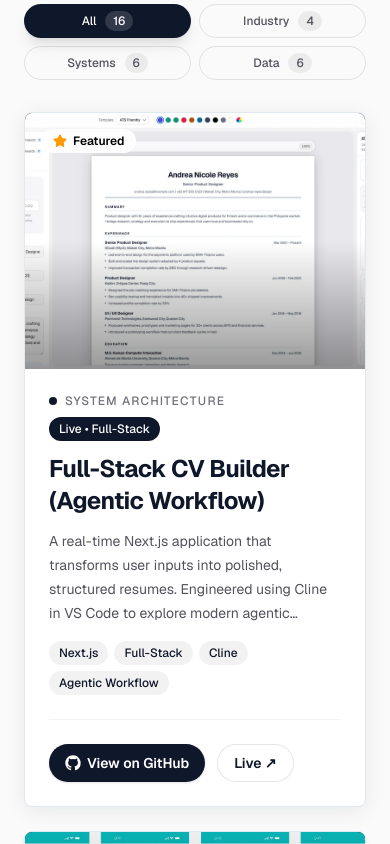
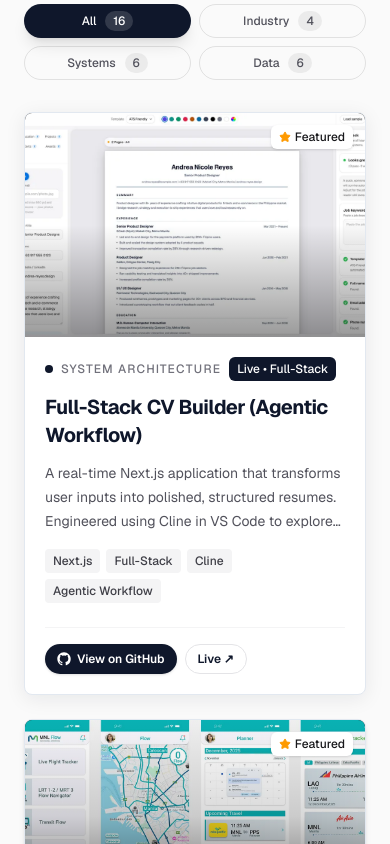
Before and after one commit to jacobconradquendangan-portfolio/portfolio-website-v2, a Next.js app: page / in a window 390 px wide. Shown: the part 4180-5024 px from the top of the page. Built offline with nearby package versions, Linux system fonts and the light colour scheme.

Commit message:
Refactor Projects component layout

```diff
--- a/src/components/Projects.tsx
+++ b/src/components/Projects.tsx
@@ -111,39 +111,39 @@
       {hero && (
         <motion.div layout className="mt-8 overflow-hidden rounded-lg border border-slate-200 bg-white shadow-[0_4px_20px_rgba(15,23,42,0.08)] dark:border-white/[.09] dark:bg-slate-900">
           <div className="grid md:grid-cols-[1.15fr_1fr]">
-            <div className="relative h-64 overflow-hidden bg-black md:h-auto md:min-h-[320px]">
+            <div className="relative h-56 overflow-hidden bg-black sm:h-64 md:h-auto md:min-h-[320px]">
               {hero.image ? (
                 <Image src={hero.image} alt={hero.title} fill className="object-cover" sizes="(max-width: 768px) 100vw, 50vw" priority />
               ) : (
                 <div className={`absolute inset-0 bg-gradient-to-br ${hero.gradient}`} />
               )}
               <div className="absolute inset-0 bg-gradient-to-t from-black/40 via-transparent to-transparent md:hidden" />
-              <span className="absolute left-4 top-4 inline-flex items-center gap-1.5 rounded-full bg-white/90 px-3 py-1 text-xs font-semibold text-black backdrop-blur">
-                <Star className="h-3.5 w-3.5 fill-amber-500 text-amber-500" /> Featured
+              <span className="absolute right-3 top-3 inline-flex items-center gap-1 rounded-md bg-white px-2 py-1 text-xs font-medium text-zinc-900 shadow-sm sm:right-4 sm:top-4 sm:gap-1.5 sm:rounded-full sm:px-3">
+                <Star className="h-3 w-3 fill-amber-500 text-amber-500" /> Featured
               </span>
             </div>
-            <div className="flex flex-col p-6 sm:p-8">
+            <div className="flex flex-col p-5 sm:p-6">
               <div className="flex flex-wrap items-center gap-2">
                 <span className={`inline-flex h-2 w-2 rounded-full ${highlightStyle[hero.category] ?? "bg-violet-500"}`} />
                 <span className="text-xs font-medium uppercase tracking-widest text-zinc-500">{hero.category}</span>
-                <span className={`rounded-full px-2.5 py-1 text-xs font-medium text-white ${highlightStyle[hero.category] ?? "bg-violet-600"}`}>{hero.highlight}</span>
+                <span className={`rounded-md px-2 py-1 text-xs font-medium text-white sm:rounded-full sm:px-2.5 ${highlightStyle[hero.category] ?? "bg-violet-600"}`}>{hero.highlight}</span>
               </div>
-              <h3 className="mt-3 text-2xl font-bold tracking-tight">{hero.title}</h3>
-              <p className="mt-3 line-clamp-4 text-sm leading-6 text-zinc-600 dark:text-zinc-400">{hero.description}</p>
+              <h3 className="mt-3 text-xl font-bold tracking-tight sm:text-2xl">{hero.title}</h3>
+              <p className="mt-3 line-clamp-3 text-sm leading-6 text-zinc-600 dark:text-zinc-400 sm:line-clamp-4">{hero.description}</p>
               <div className="mt-4 flex flex-wrap gap-1.5">
                 {hero.tags.map((t) => (
-                  <span key={t} className="rounded-full bg-black/[.05] px-2.5 py-1 text-xs font-medium dark:bg-white/[.07]">{t}</span>
+                  <span key={t} className="rounded bg-zinc-100 px-2 py-1 text-xs font-medium text-zinc-700 dark:bg-zinc-800 dark:text-zinc-300">{t}</span>
                 ))}
               </div>
-              <div className="mt-6 flex flex-wrap gap-3 border-t border-zinc-100 pt-6 dark:border-zinc-800">
-                <a href={hero.github} target="_blank" rel="noopener noreferrer" className="inline-flex items-center justify-center gap-1.5 rounded-full bg-slate-900 px-4 py-2 text-sm font-semibold text-white shadow-sm transition hover:bg-black">
-                  <GithubIcon className="h-4 w-4" /> View on GitHub
+              <div className="mt-6 flex flex-wrap gap-2 border-t border-zinc-100 pt-4 dark:border-zinc-800 sm:gap-3 sm:pt-6">
+                <a href={hero.github} target="_blank" rel="noopener noreferrer" className="inline-flex items-center justify-center gap-1.5 rounded-full bg-slate-900 px-3 py-1.5 text-xs font-semibold text-white shadow-sm transition hover:bg-black sm:px-4 sm:py-2 sm:text-sm">
+                  <GithubIcon className="h-3.5 w-3.5 sm:h-4 sm:w-4" /> View on GitHub
                 </a>
                 {hero.live && (
-                  <a href={hero.live} target="_blank" rel="noopener noreferrer" className="inline-flex items-center justify-center gap-1.5 rounded-full border border-black/10 bg-white px-4 py-2 text-sm font-semibold hover:border-violet-300 hover:text-violet-600 dark:border-white/15">Live ↗</a>
+                  <a href={hero.live} target="_blank" rel="noopener noreferrer" className="inline-flex items-center justify-center gap-1.5 rounded-full border border-zinc-200 bg-white px-3 py-1.5 text-xs font-semibold hover:border-violet-300 hover:text-violet-600 dark:border-zinc-800 sm:px-4 sm:py-2 sm:text-sm">Live ↗</a>
                 )}
                 {hero.video && (
-                  <button onClick={() => setVideoSrc(hero.video!)} className="inline-flex items-center justify-center gap-1.5 rounded-full border border-black/10 bg-white px-4 py-2 text-sm font-semibold hover:border-violet-300 hover:text-violet-600 dark:border-white/15">Video ▶</button>
+                  <button onClick={() => setVideoSrc(hero.video!)} className="inline-flex items-center justify-center gap-1.5 rounded-full border border-zinc-200 bg-white px-3 py-1.5 text-xs font-semibold hover:border-violet-300 hover:text-violet-600 dark:border-zinc-800 sm:px-4 sm:py-2 sm:text-sm">Video ▶</button>
                 )}
               </div>
             </div>
@@ -173,7 +173,7 @@
                   <div className="bg-grid absolute inset-0 opacity-40" />
                 )}
                 {p.featured && (
-                  <span className="absolute top-5 right-5 inline-flex items-center gap-1 rounded-full bg-white/90 px-2.5 py-1 text-[11px] font-semibold text-black">
+                  <span className="absolute right-3 top-3 inline-flex items-center gap-1 rounded-md bg-white px-2 py-1 text-xs font-medium text-zinc-900 shadow-sm sm:right-5 sm:top-5 sm:gap-1.5 sm:rounded-full sm:px-2.5 sm:py-1 sm:text-[11px] sm:font-semibold">
                     <Star className="h-3 w-3 fill-amber-500 text-amber-500" /> Featured
                   </span>
                 )}
```
